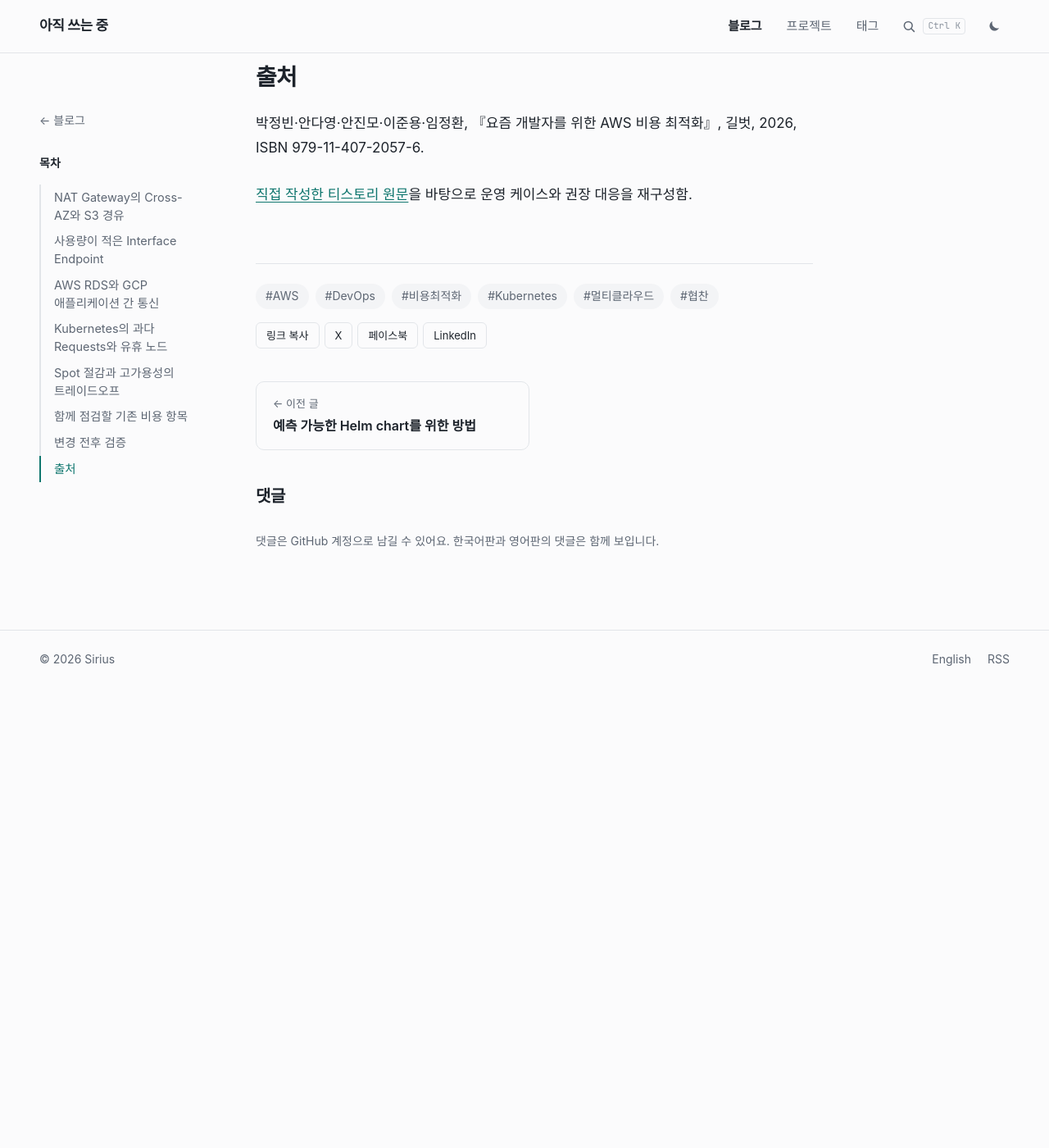
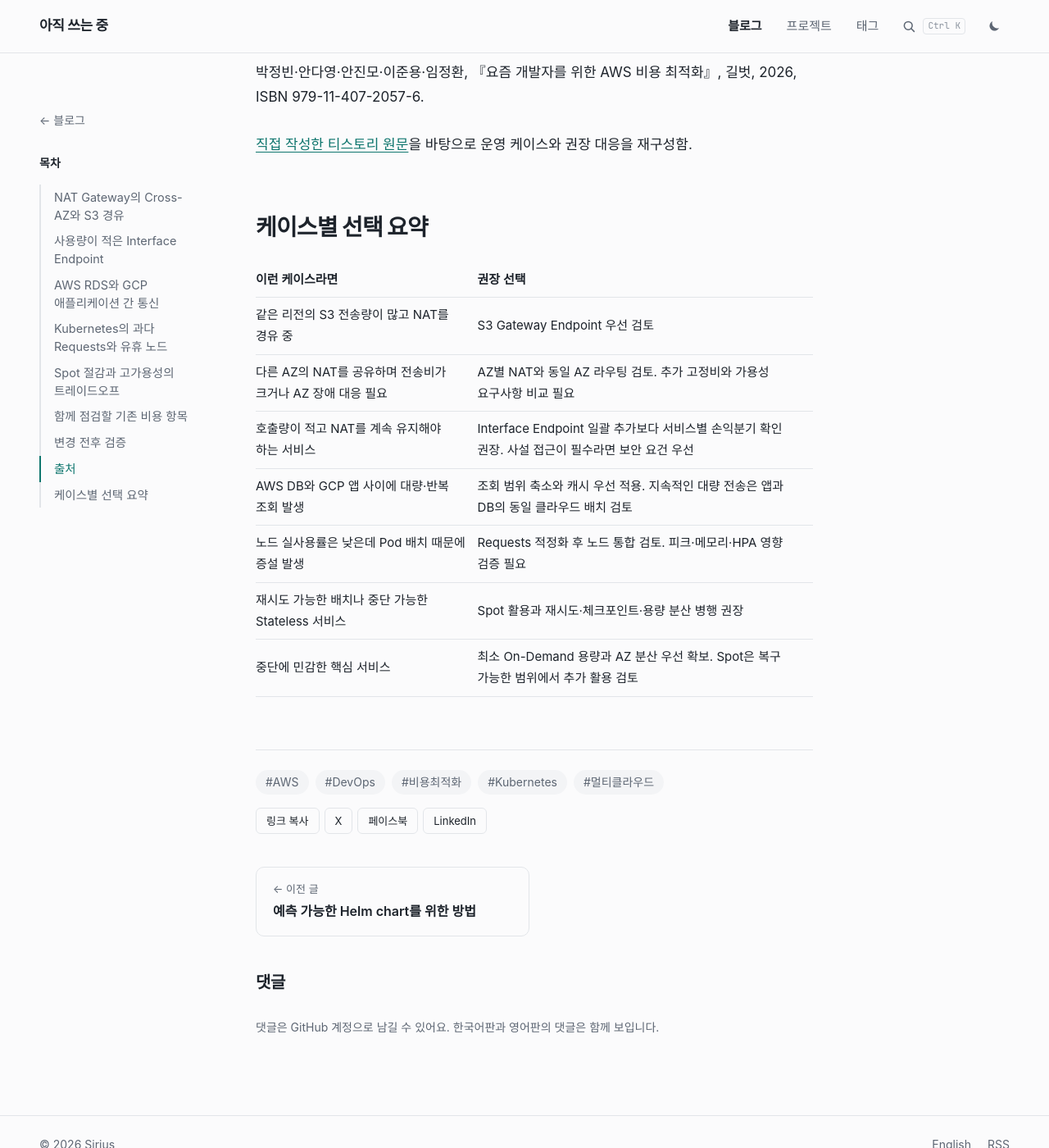
Before and after one commit to powerpower2005/powerpower2005.github.io, a Jekyll site: the page built from _posts/2026-10-27-aws-cost-optimization-cases.md, in a window 1280 px wide and 1400 px high, scrolled down 4036 px. Shown: the whole window at 82% size. Built offline with Jekyll 4.4.1, drawn with Linux system fonts in a browser that asks for light colours; some web fonts are replaced; comment, search, counter and statistics services are not loaded; before the commit the page ends 4875 px from its top, so only the background shows below that; some of the changed text lies outside the part shown.

Commit message:
Add case-by-case recommendations and adjust portal attribution

```diff
--- a/_posts/2026-10-27-aws-cost-optimization-cases.md
+++ b/_posts/2026-10-27-aws-cost-optimization-cases.md
@@ -2,10 +2,8 @@
 title: AWS 비용이 증가하는 운영 케이스와 설계 대응
 date: 2026-10-27 00:00:00 +0900
 description: NAT 경로, 저사용량 Endpoint, 멀티클라우드 DB 통신, Kubernetes Requests, Spot 운영에서 비용 원인과 권장 대응 비교
-tags: [AWS, DevOps, 비용최적화, Kubernetes, 멀티클라우드, 협찬]
+tags: [AWS, DevOps, 비용최적화, Kubernetes, 멀티클라우드]
 ---
-
-> 출판사에서 도서를 제공받았음.
 
 『요즘 개발자를 위한 AWS 비용 최적화』를 읽고, 운영에서 비용이 커지는 케이스를 중심으로 정리함. 최적화의 기준은 **성능·보안·가용성 요구사항을 충족하면서 요청당 비용을 낮추는 것**임. AWS Well-Architected의 비용 최적화와 신뢰성을 함께 고려한 대응 방향임.
 
@@ -85,3 +83,15 @@
 박정빈·안다영·안진모·이준용·임정환, 『요즘 개발자를 위한 AWS 비용 최적화』, 길벗, 2026, ISBN 979-11-407-2057-6.
 
 [직접 작성한 티스토리 원문](https://luv-n-interest.tistory.com/1674)을 바탕으로 운영 케이스와 권장 대응을 재구성함.
+
+## 케이스별 선택 요약
+
+| 이런 케이스라면 | 권장 선택 |
+|---|---|
+| 같은 리전의 S3 전송량이 많고 NAT를 경유 중 | S3 Gateway Endpoint 우선 검토 |
+| 다른 AZ의 NAT를 공유하며 전송비가 크거나 AZ 장애 대응 필요 | AZ별 NAT와 동일 AZ 라우팅 검토. 추가 고정비와 가용성 요구사항 비교 필요 |
+| 호출량이 적고 NAT를 계속 유지해야 하는 서비스 | Interface Endpoint 일괄 추가보다 서비스별 손익분기 확인 권장. 사설 접근이 필수라면 보안 요건 우선 |
+| AWS DB와 GCP 앱 사이에 대량·반복 조회 발생 | 조회 범위 축소와 캐시 우선 적용. 지속적인 대량 전송은 앱과 DB의 동일 클라우드 배치 검토 |
+| 노드 실사용률은 낮은데 Pod 배치 때문에 증설 발생 | Requests 적정화 후 노드 통합 검토. 피크·메모리·HPA 영향 검증 필요 |
+| 재시도 가능한 배치나 중단 가능한 Stateless 서비스 | Spot 활용과 재시도·체크포인트·용량 분산 병행 권장 |
+| 중단에 민감한 핵심 서비스 | 최소 On-Demand 용량과 AZ 분산 우선 확보. Spot은 복구 가능한 범위에서 추가 활용 검토 |
```
